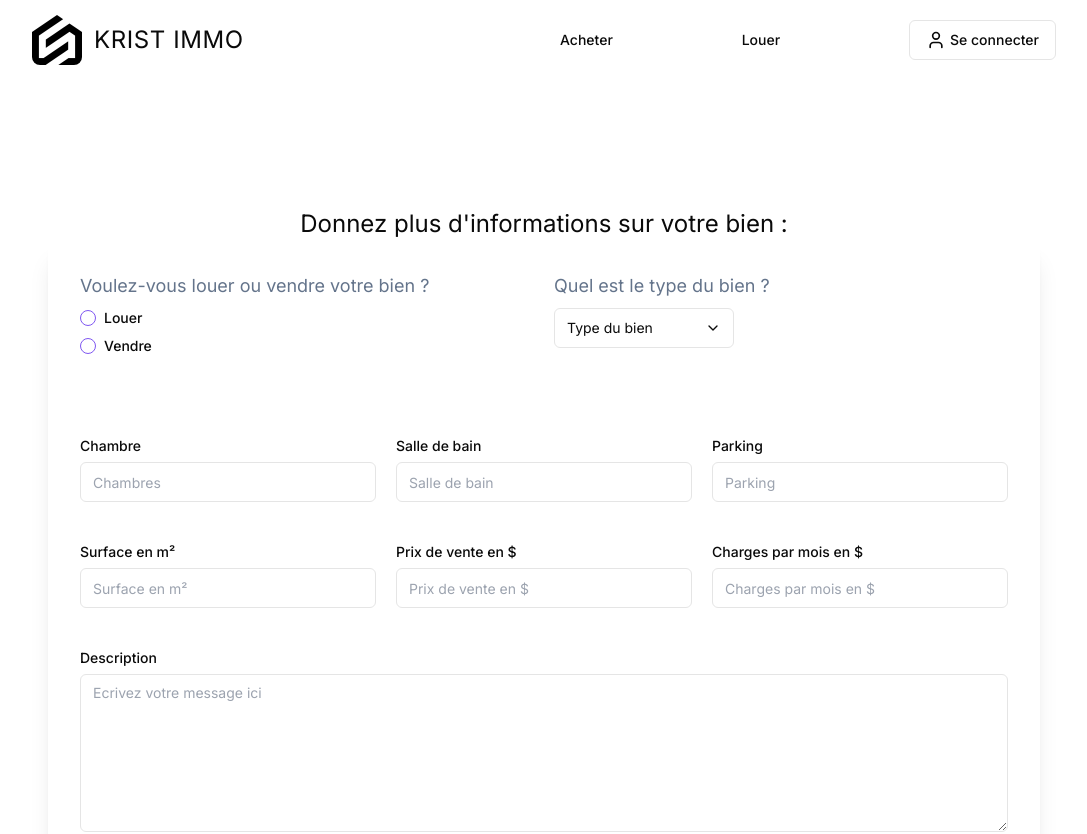
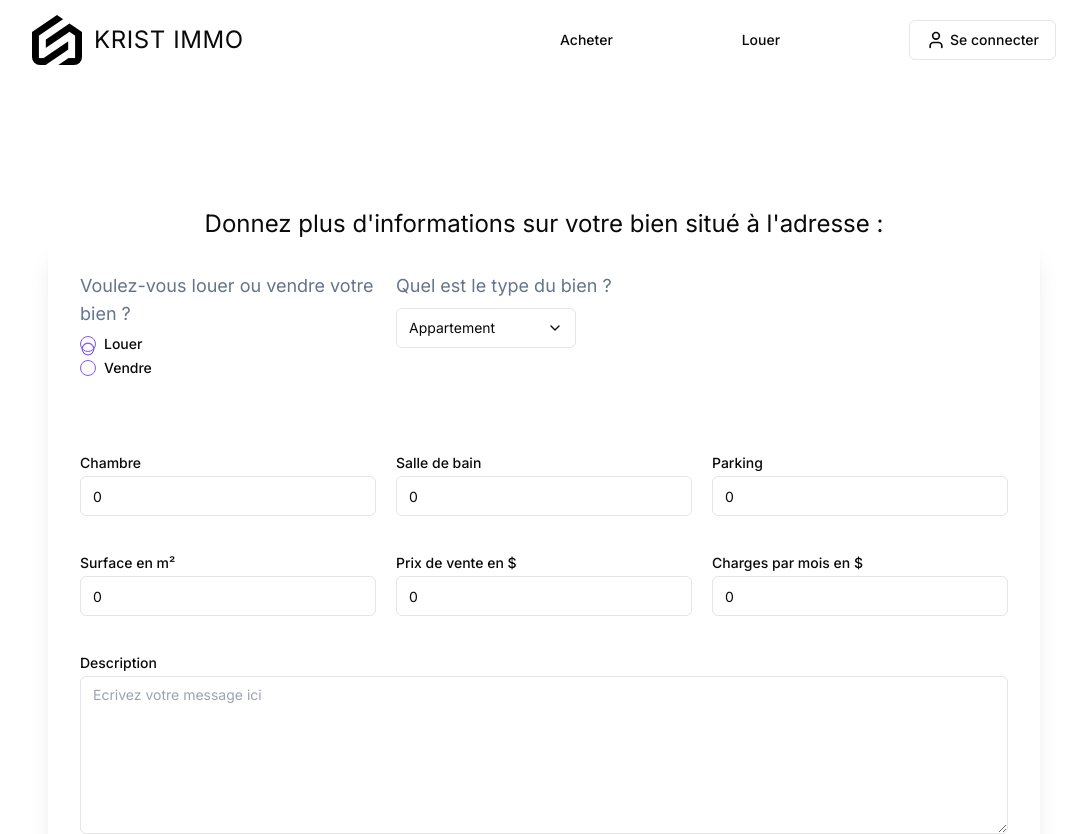
Before and after one commit to JorgeDaSilva72/next-estate, a Next.js app: page /edit-listing/1 in a window 1280 px wide. Shown: the top 834 px of the page, without its empty margins (96-1183 px from the left). Built offline with nearby package versions, Linux system fonts and the light colour scheme; no server answers.

Commit message:
Modifications in edit-listing route

```diff
--- /dev/null
+++ b/@/components/ui/checkbox.jsx
@@ -0,0 +1,28 @@
+"use client";
+
+import * as React from "react";
+import * as CheckboxPrimitive from "@radix-ui/react-checkbox";
+import { Check } from "lucide-react";
+
+// import { cn } from "@/lib/utils"
+import { cn } from "../../../lib/utils";
+
+const Checkbox = React.forwardRef(({ className, ...props }, ref) => (
+  <CheckboxPrimitive.Root
+    ref={ref}
+    className={cn(
+      "peer h-4 w-4 shrink-0 rounded-sm border border-primary ring-offset-background focus-visible:outline-none focus-visible:ring-2 focus-visible:ring-ring focus-visible:ring-offset-2 disabled:cursor-not-allowed disabled:opacity-50 data-[state=checked]:bg-primary data-[state=checked]:text-primary-foreground",
+      className
+    )}
+    {...props}
+  >
+    <CheckboxPrimitive.Indicator
+      className={cn("flex items-center justify-center text-current")}
+    >
+      <Check className="h-4 w-4" />
+    </CheckboxPrimitive.Indicator>
+  </CheckboxPrimitive.Root>
+));
+Checkbox.displayName = CheckboxPrimitive.Root.displayName;
+
+export { Checkbox };
--- a/app/(routes)/add-new-listing/page.jsx
+++ b/app/(routes)/add-new-listing/page.jsx
@@ -47,7 +47,7 @@ function AddNewListing() {
   return (
     <div className="mt-10 md:mx-56 lg:mx-80">
       <div className="p-10 flex flex-col gap-5 items-center justify-center">
-        <h2 className="font-bold text-2xl">Créer une annonce</h2>
+        <h2 className="font-bold text-2xl">CREER UNE ANNONCE</h2>
         <div className="p-5 rounded-ld border w-full shadow-md flex flex-col gap-5">
           <h2 className="text-gray-500">Entrez l'adresse de votre bien </h2>
           <GoogleAddressSearch
--- a/app/(routes)/edit-listing/[id]/page.jsx
+++ b/app/(routes)/edit-listing/[id]/page.jsx
@@ -20,6 +20,8 @@ import {
 import { Input } from "../../../../@/components/ui/input";
 
 import { Textarea } from "../../../../@/components/ui/textarea";
+
+import { Checkbox } from "../../../../@/components/ui/checkbox";
 
 import {
   AlertDialog,
@@ -62,7 +64,7 @@ function EditListing({ params }) {
       .eq("id", params.id);
 
     if (data) {
-      // console.log("here:", data);
+      // console.log("data:", data);
       setListing(data[0]);
       setLoading(false);
     }
@@ -88,10 +90,11 @@ function EditListing({ params }) {
       .select();
 
     if (data) {
-      // console.log("data uptaded", data);
+      console.log("data updated", data);
       // setLoader(false);
       setLoading(false);
       toast("Annonce modifiée.");
+      location.reload();
     }
     for (const image of images) {
       const file = image;
@@ -140,45 +143,51 @@ function EditListing({ params }) {
     // }
   };
 
-  const publishBtnHandler = async () => {
-    setLoading(true);
-    onSubmitHandler();
-    const { data, error } = await supabase
-      .from("listing")
-      .update({ active: true })
-      .eq("id", params?.id)
-      .select();
+  // const publishBtnHandler = async () => {
+  //   setLoading(true);
+  //   onSubmitHandler();
+  //   const { data, error } = await supabase
+  //     .from("listing")
+  //     .update({ active: true })
+  //     .eq("id", params?.id)
+  //     .select();
 
-    if (data) {
-      setLoading(false);
-      toast("Annonce publiée.");
-    }
-  };
+  //   if (data) {
+  //     setLoading(false);
+  //     toast("Annonce publiée.");
+  //   }
+
+  //   if (error) {
+  //     setLoading(false);
+  //     console.log("Erreur lors de la publication de l'annonce.", error);
+  //     toast("Erreur lors de la publication de l'annonce.");
+  //   }
+  // };
 
   return (
     <div className="px-10 md:px-36 ">
       <h2 className="font-bolt text-2xl text-center">
-        Donnez plus d'informations sur votre bien :
+        Donnez plus d'informations sur votre bien situé à l'adresse :
       </h2>
+      <h2 className="font-bolt text-3xl text-center">{listing?.address}</h2>
       <Formik
+        enableReinitialize={true}
         initialValues={{
-          type: listing?.type ? listing?.type : "Rent",
-          propertyType: listing?.propertyType
-            ? listing?.propertyType
-            : "Appartement",
-          bedroom: listing?.bedroom ? listing?.bedroom : "0",
-          bathroom: listing?.bathroom ? listing?.bathroom : "0",
-          parking: listing?.parking ? listing?.parking : "0",
-          area: listing?.area ? listing?.area : "0",
-          price: listing?.price ? listing?.price : "0",
-          hoa: listing?.hoa ? listing?.hoa : "0",
-          description: listing?.description ? listing?.description : "",
+          type: listing?.type || "Rent",
+          propertyType: listing?.propertyType || "Appartement",
+          bedroom: listing?.bedroom || 0,
+          bathroom: listing?.bathroom || 0,
+          parking: listing?.parking || 0,
+          area: listing?.area || 0,
+          price: listing?.price || 0,
+          hoa: listing?.hoa || 0,
+          description: listing?.description || "",
           profileImage: user?.imageUrl,
           fullName: user?.fullName,
-          active: listing?.active ? listing?.active : true,
+          active: listing?.active,
         }}
         onSubmit={(values) => {
-          console.log(values);
+          console.log("values:", values);
           onSubmitHandler(values);
         }}
       >
@@ -194,14 +203,17 @@ function EditListing({ params }) {
         }) => (
           <form onSubmit={handleSubmit}>
             <div className="p-8 rounded-lg shadow-xl">
-              <div className="grid grid-cols-1 md:grid-cols-2 gap-5">
+              <div className="grid grid-cols-1 md:grid-cols-3 gap-5">
                 <div className="flex flex-col gap-2">
                   <h2 className="text-lg text-slate-500">
                     Voulez-vous louer ou vendre votre bien ?
                   </h2>
                   <RadioGroup
-                    defaultValue={listing?.type}
+                    // defaultValue={listing?.type}
+
+                    value={values?.type}
                     onValueChange={(v) => (values.type = v)}
+                    // onBlur={handleBlur}
                   >
                     <div className="flex items-center space-x-2">
                       <RadioGroupItem value="Rent" id="Rent" />
@@ -218,18 +230,20 @@ function EditListing({ params }) {
                     Quel est le type du bien ?
                   </h2>
                   <Select
-                    defaultValue={listing?.propertyType}
+                    // defaultValue={listing?.propertyType}
+                    // defaultValue={values?.propertyType}
+                    onValueChange={(e) => (values.propertyType = e)}
+                    value={values?.propertyType}
                     name="propertyType"
-                    onValueChange={(e) => (values.propertyType = e)}
-                    required
+                    // onBlur={handleBlur}
                   >
                     <SelectTrigger className="w-[180px]">
                       <SelectValue
-                        placeholder={
-                          listing?.propertyType
-                            ? listing?.propertyType
-                            : "Type du bien"
-                        }
+                      // placeholder={
+                      //   values?.propertyType
+                      //     ? values?.propertyType
+                      //     : "Type du bien"
+                      // }
                       />
                     </SelectTrigger>
                     <SelectContent>
@@ -239,6 +253,32 @@ function EditListing({ params }) {
                     </SelectContent>
                   </Select>
                 </div>
+                {/* <div className="flex items-center space-x-2">
+                  <Checkbox
+                    // defaultValue={listing?.active}
+                    id="active"
+                    name="active"
+                    checked={values.active}
+                    // checked={listing?.active}
+                    // onCheckedChange={(e) => (values.active = e)}
+                    onCheckedChange={(e) => console.log(e)}
+
+                    // onBlur={handleBlur}
+                  />
+                  <label
+                    htmlFor="active"
+                    className="text-sm font-medium leading-none peer-disabled:cursor-not-allowed peer-disabled:opacity-70"
+                  >
+                    Publier
+                  </label>
+                </div> */}
+                {/* <div className="mt-12">
+                  {values.active == true ? (
+                    <p className="text-green-500">Publié</p>
+                  ) : (
+                    <p className="text-red-500">Non publié</p>
+                  )}
+                </div> */}
               </div>
               <div className="mt-20 grid grid-cols-1 md:grid-cols-2 lg:grid-cols-3 gap-5 ">
                 {/* <div className="flex flex-col gap-2"> */}
@@ -253,6 +293,9 @@ function EditListing({ params }) {
                     name="bedroom"
                     placeholder="Chambres"
                     onChange={handleChange}
+                    // value={values.bedroom || listing?.bedroom || 0}
+                    value={values.bedroom}
+                    onBlur={handleBlur}
                   />
                 </div>
                 {/* </div> */}
@@ -261,13 +304,15 @@ function EditListing({ params }) {
                 <div className="grid w-full max-w-sm items-center gap-1.5">
                   <Label htmlFor="bathroom">Salle de bain</Label>
                   <Input
-                    defaultValue={listing?.bathroom}
                     min={0}
+                    // defaultValue={listing?.bathroom}
                     type="number"
                     id="bathroom"
                     name="bathroom"
                     placeholder="Salle de bain"
                     onChange={handleChange}
+                    value={values.bathroom}
+                    onBlur={handleBlur}
                   />
                 </div>
                 {/* </div> */}
@@ -276,13 +321,15 @@ function EditListing({ params }) {
                 <div className="grid w-full max-w-sm items-center gap-1.5">
                   <Label htmlFor="parking">Parking</Label>
                   <Input
-                    defaultValue={listing?.parking}
+                    // defaultValue={listing?.parking}
                     min={0}
                     type="number"
                     id="parking"
                     name="parking"
                     placeholder="Parking"
                     onChange={handleChange}
+                    value={values.parking}
+                    onBlur={handleBlur}
                   />
                 </div>
               </div>
@@ -291,27 +338,29 @@ function EditListing({ params }) {
                 <div className="grid w-full max-w-sm items-center gap-1.5">
                   <Label htmlFor="price">Surface en m²</Label>
                   <Input
-                    defaultValue={listing?.area}
+                    // defaultValue={listing?.area}
                     min={0}
                     type="number"
                     id="area"
                     name="area"
                     placeholder="Surface en m²"
                     onChange={handleChange}
-                    required
+                    value={values.area}
+                    onBlur={handleBlur}
                   />
                 </div>
                 <div className="grid w-full max-w-sm items-center gap-1.5">
                   <Label htmlFor="price">Prix de vente en $</Label>
                   <Input
-                    defaultValue={listing?.price}
+                    // defaultValue={listing?.price}
                     min={0}
                     type="number"
                     id="price"
                     name="price"
                     placeholder="Prix de vente en $"
                     onChange={handleChange}
-                    required
+                    value={values.price}
+                    onBlur={handleBlur}
                   />
                 </div>
 
@@ -319,13 +368,15 @@ function EditListing({ params }) {
                   <div className="grid w-full max-w-sm items-center gap-1.5">
                     <Label htmlFor="hoa">Charges par mois en $</Label>
                     <Input
-                      defaultValue={listing?.hoa}
+                      // defaultValue={listing?.hoa}
                       min={0}
                       type="number"
                       id="hoa"
                       name="hoa"
                       placeholder="Charges par mois en $"
                       onChange={handleChange}
+                      value={values.hoa}
+                      onBlur={handleBlur}
                     />
                   </div>
                 </div>
@@ -334,13 +385,14 @@ function EditListing({ params }) {
                 <div className="grid w-full gap-1.5">
                   <Label htmlFor="description">Description</Label>
                   <Textarea
-                    defaultValue={listing?.description}
+                    // defaultValue={listing?.description}
                     placeholder="Ecrivez votre message ici "
                     id="description"
                     rows="7"
-                    required
                     name="description"
                     onChange={handleChange}
+                    value={values.description}
+                    onBlur={handleBlur}
                   />
                 </div>
               </div>
@@ -355,7 +407,7 @@ function EditListing({ params }) {
               </div>
 
               <div className="mt-10 flex flex-col gap-7 md:flex-row  md:justify-end ">
-                <Button
+                {/* <Button
                   type="submit"
                   // disabled={isSubmitting}
                   disabled={loading}
@@ -363,7 +415,7 @@ function EditListing({ params }) {
                   className="text-primary border-primary"
                 >
                   Sauvegarder
-                </Button>
+                </Button> */}
 
                 <Button
                   type="submit"
--- a/app/(routes)/user/my-listing/_components/UserListing.jsx
+++ b/app/(routes)/user/my-listing/_components/UserListing.jsx
@@ -35,7 +35,9 @@ function UserListing() {
 
   return (
     <div>
-      <h2 className="font-bold text-2xl text-center">Gérer vos annonces</h2>
+      <h2 className="font-bold text-2xl text-center my-4">
+        GERER VOS ANNONCES
+      </h2>
 
       <div className="grid grid-cols-1 md:grid-cols-2 lg:grid-cols-3 gap-4">
         {listing.length > 0
--- a/app/(routes)/user/page.jsx
+++ b/app/(routes)/user/page.jsx
@@ -7,7 +7,7 @@ import React from "react";
 function User() {
   return (
     <div className="my-6 md:px-10 lg:px-32">
-      <h2 className="font-bold text-2xl text-center py-3">Mon profil :</h2>
+      <h2 className="font-bold text-2xl text-center py-3">MON PROFIL</h2>
       <UserProfile>
         <UserButton.UserProfilePage
           label="Mes annonces"
--- a/app/_components/GoogleAddressSearch.jsx
+++ b/app/_components/GoogleAddressSearch.jsx
@@ -12,7 +12,7 @@ export default function GoogleAddressSearch({
 }) {
   return (
     <div className="flex gap-2 items-center w-full">
-      <MapPin className="h-10 w-10 p-2 rounded-l-lg text-primary bg-purple-200" />
+      <MapPin className="hidden md:block h-10 w-10 p-2 rounded-l-lg text-primary bg-purple-200" />
       <GooglePlacesAutocomplete
         apiKey={process.env.NEXT_PUBLIC_GOOGLE_MAP_API_KEY}
         selectProps={{
--- a/app/_components/Header.jsx
+++ b/app/_components/Header.jsx
@@ -88,7 +88,7 @@ function Header() {
               </Button>
             </Link>
           )}
-          <Menu className="" />
+          <Menu />
         </div>
       </div>
       {/* BIGGER SCREENS */}
--- a/app/_components/ListingMapView.jsx
+++ b/app/_components/ListingMapView.jsx
@@ -71,6 +71,11 @@ function ListingMapView({ type }) {
   };
 
   return (
+    <>
+      <p className="font-bold text-2xl text-center ">
+        {type == "Sell" ? "A ACHETER" : "A LOUER"}
+      </p>
+
       <div className="p-10 gap-8">
         <div className="grid grid-cols-1 md:grid-cols-2 ">
           <div className="">
@@ -90,6 +95,7 @@ function ListingMapView({ type }) {
         </div> */}
         </div>
       </div>
+    </>
   );
 }
 export default ListingMapView;
--- a/app/_components/Menu.jsx
+++ b/app/_components/Menu.jsx
@@ -60,10 +60,7 @@ const Menu = () => {
             </>
           ) : (
             <Link href={"/sign-in"}>
-              <p
-                className="hidden 2sm:block "
-                onClick={() => setOpen((prev) => !prev)}
-              >
+              <p className="" onClick={() => setOpen((prev) => !prev)}>
                 Se connecter
               </p>
             </Link>
--- a/package.json
+++ b/package.json
@@ -12,6 +12,7 @@
     "@clerk/nextjs": "^5.1.0",
     "@material-tailwind/react": "^2.1.9",
     "@radix-ui/react-alert-dialog": "^1.0.5",
+    "@radix-ui/react-checkbox": "^1.0.4",
     "@radix-ui/react-dropdown-menu": "^2.0.6",
     "@radix-ui/react-label": "^2.0.2",
     "@radix-ui/react-radio-group": "^1.1.3",
```
Also changed, not shown: 1 other file (tests, documents, lock files or other folders). Lines whose indentation alone changed are shown as unchanged.
